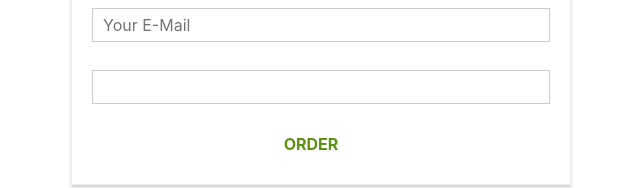
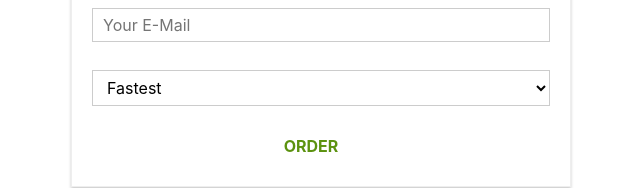
Before and after one commit to pramodkharade/reactbuggerapp, a React (Create React App) app: page /checkout/contact-data in a window 1280 px wide. Shown: the part 944-1132 px from the top of the page, without its empty margins (319-959 px from the left). Built offline with nearby package versions, Linux system fonts and the light colour scheme.

Commit message:
adding dropdown component

```diff
--- a/src/components/UI/Input/Input.js
+++ b/src/components/UI/Input/Input.js
@@ -14,6 +14,14 @@ const input = (props) => {
       {...props.elementConfig}
       value={props.value}/>;
       break;
+    case( 'select'):
+      inputElement = (<select className={Classes.InputElement}
+      value={props.value}>
+          {props.elementConfig.options.map((op) => (
+        <option key={op.value} value={op.value}>{op.displayValue}</option>
+      ))}
+      </select>);
+      break;
     default:
       inputElement = <input className={Classes.InputElement}
       {...props.elementConfig}
```
